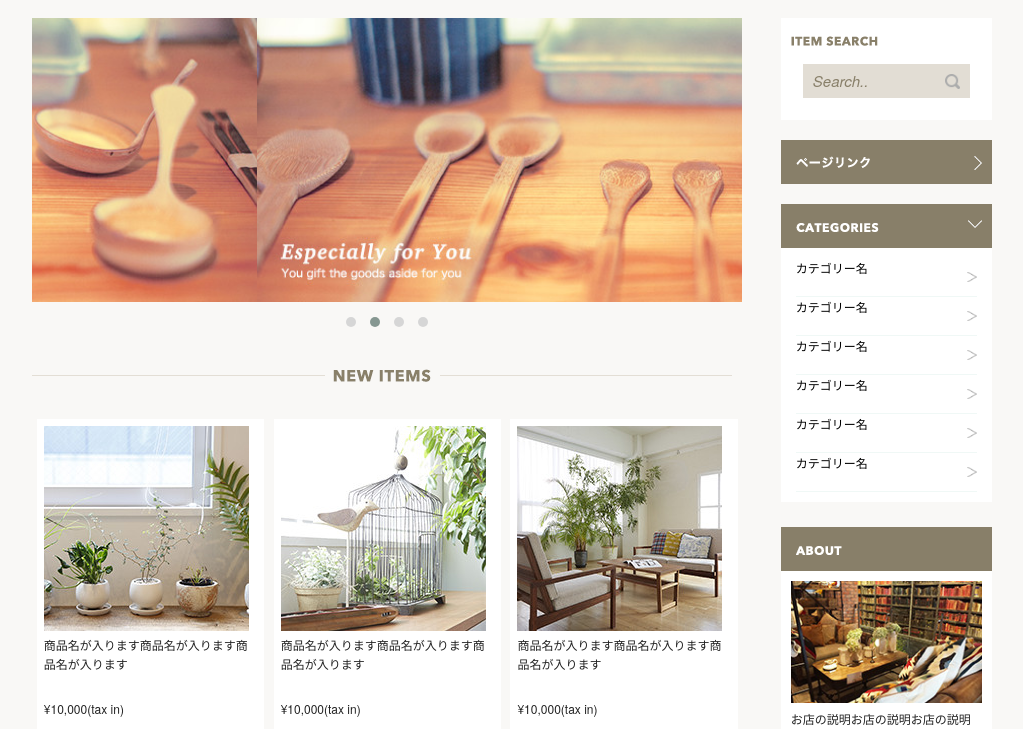
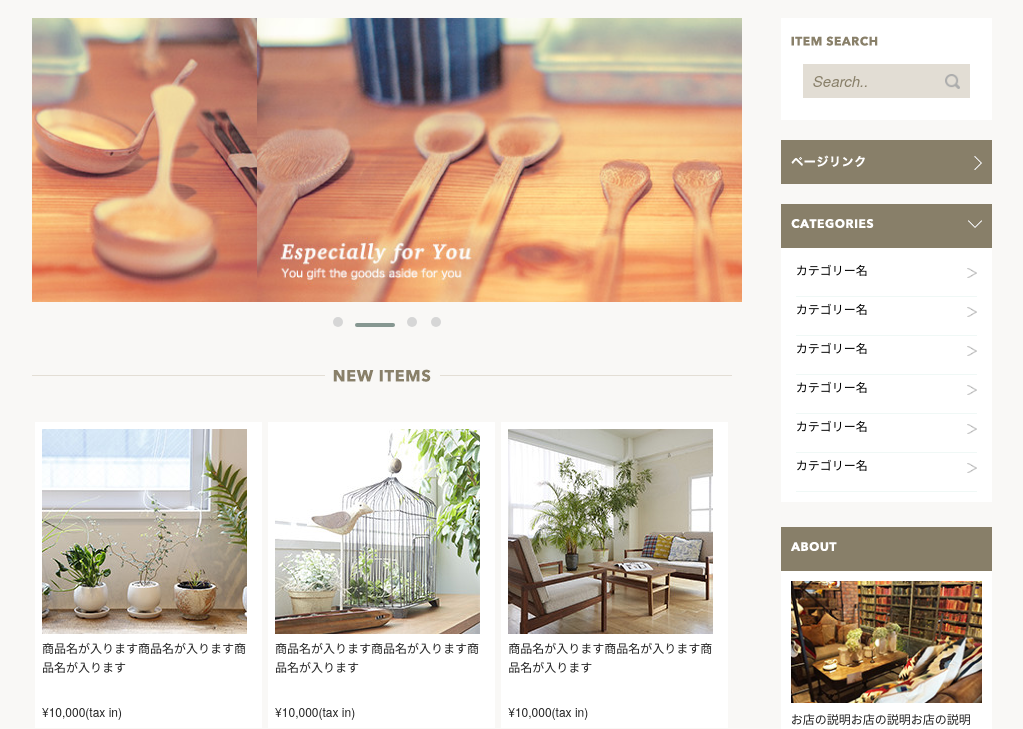
Before and after one commit to meg1007/shopping-site, a plain HTML site: page index.html in a window 1280 px wide. Shown: the part 69-798 px from the top of the page, without its empty margins (128-1151 px from the left). Drawn offline with nearby package versions, Linux system fonts and the light colour scheme; files whose address does not match are found by name.

```diff
--- a/css/shopping.scss
+++ b/css/shopping.scss
@@ -119,7 +119,7 @@
 
     .flex-container{
     background-color: #ffffff;
-    margin: auto;
+    margin: 3px;
     width: 47%;
       @media(min-width: 550px){
       width: 30%;
@@ -193,8 +193,9 @@
   }
 
 .guide-box{
-  .container{
+  .guide-container{
       background-color: #ffffff;
+      margin: 5px;
       h6{
         margin-bottom: 2px;
       }
@@ -240,8 +241,9 @@
   .guide-box{
     flex-direction: column;
     width: 100%;
-    .container{
-      margin-bottom: 10px;
+    .guide-container{
+      margin: 5px 0;
+      padding: 15px;
     }
   }
 }
@@ -289,8 +291,20 @@
 
 .sidebar{
   background-color: $brown;
-  padding: 10px 15px;
+  height: 44px;
 }
+.sidebar img{
+    margin: 15px 10px;
+  }
+@media(max-width:550px){
+  .sidebar{
+    height:44px;
+  }
+  .sidebar img{
+    margin: 15px 10px;
+  }
+}
+
 .right p{
   text-align:left;
   font-size: 12px;
@@ -327,9 +341,12 @@
   li{
     list-style: none;
     font-size: 12px;
+    height:10px;
     a{
      text-decoration: none;
      color: black;
+     line-height: 10px;
+     vertical-align: middle;
     }
   }
 }
@@ -346,7 +363,7 @@
     align-items: center;
     }
   background-repeat: no-repeat;
-  background-position: right center;
+  background-position: right 0px top 10px;
   }
 }
 
@@ -855,3 +872,27 @@
     font-size:14px;
   }
 }
+
+
+  .owl-dot{
+  display: inline-block;
+  }
+  .owl-theme .owl-dots .owl-dot span{
+    width: 40px;
+    height: 4px;
+    background: #b0b0b0;
+    display: block;
+    margin: 5px;
+    border-radius: 0;
+  }
+.owl-theme .owl-dots .owl-dot.active span, .owl-theme .owl-dots .owl-dot:hover span{
+    width: 40px;
+    height: 4px;
+    background: #9d1a2d;
+    display: block;
+    margin: 5px;
+  }
+
+.seidebar img{
+  margin: 15px 10px;
+}
```
Also changed, not shown: css/shopping.css, 1 other file.
